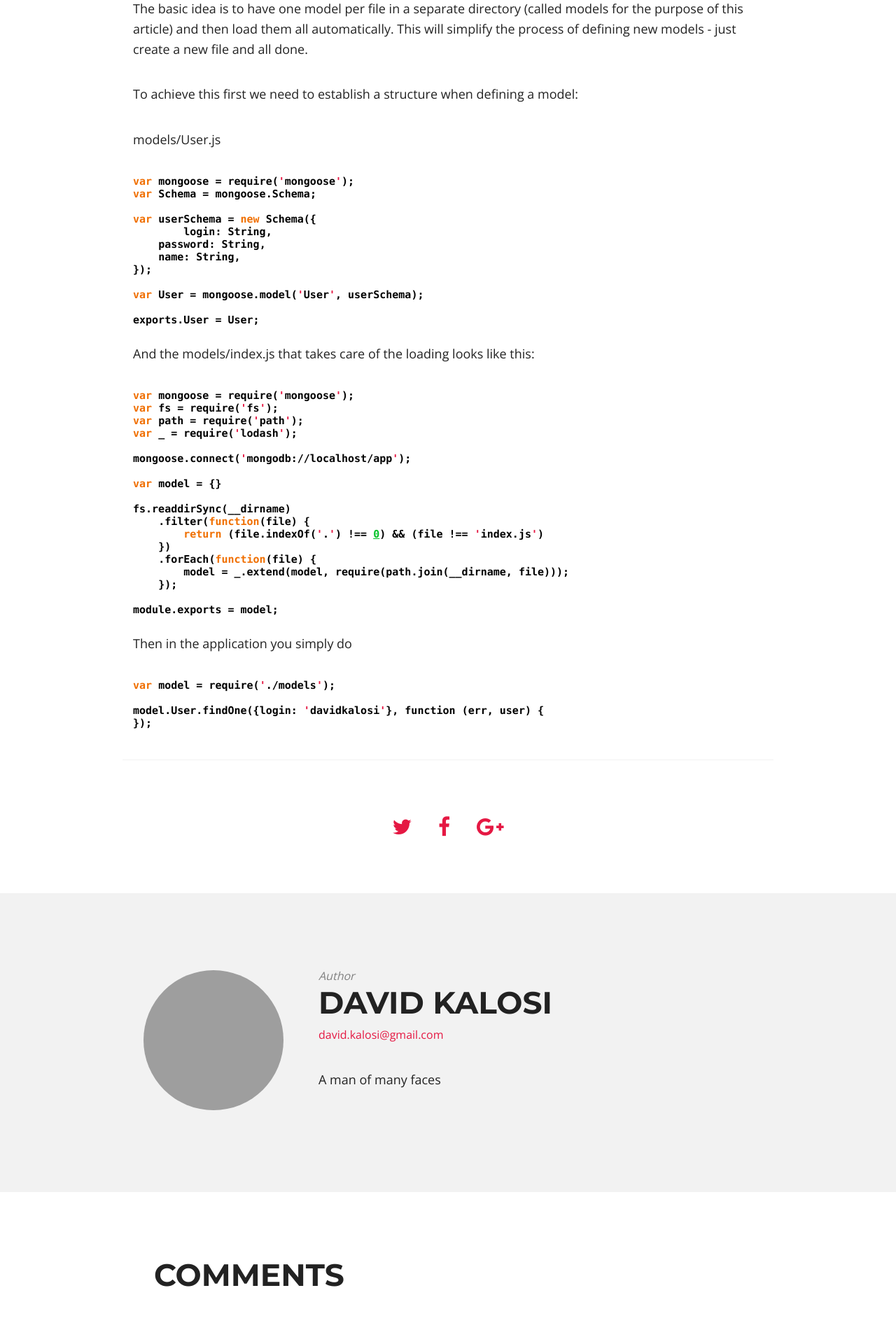
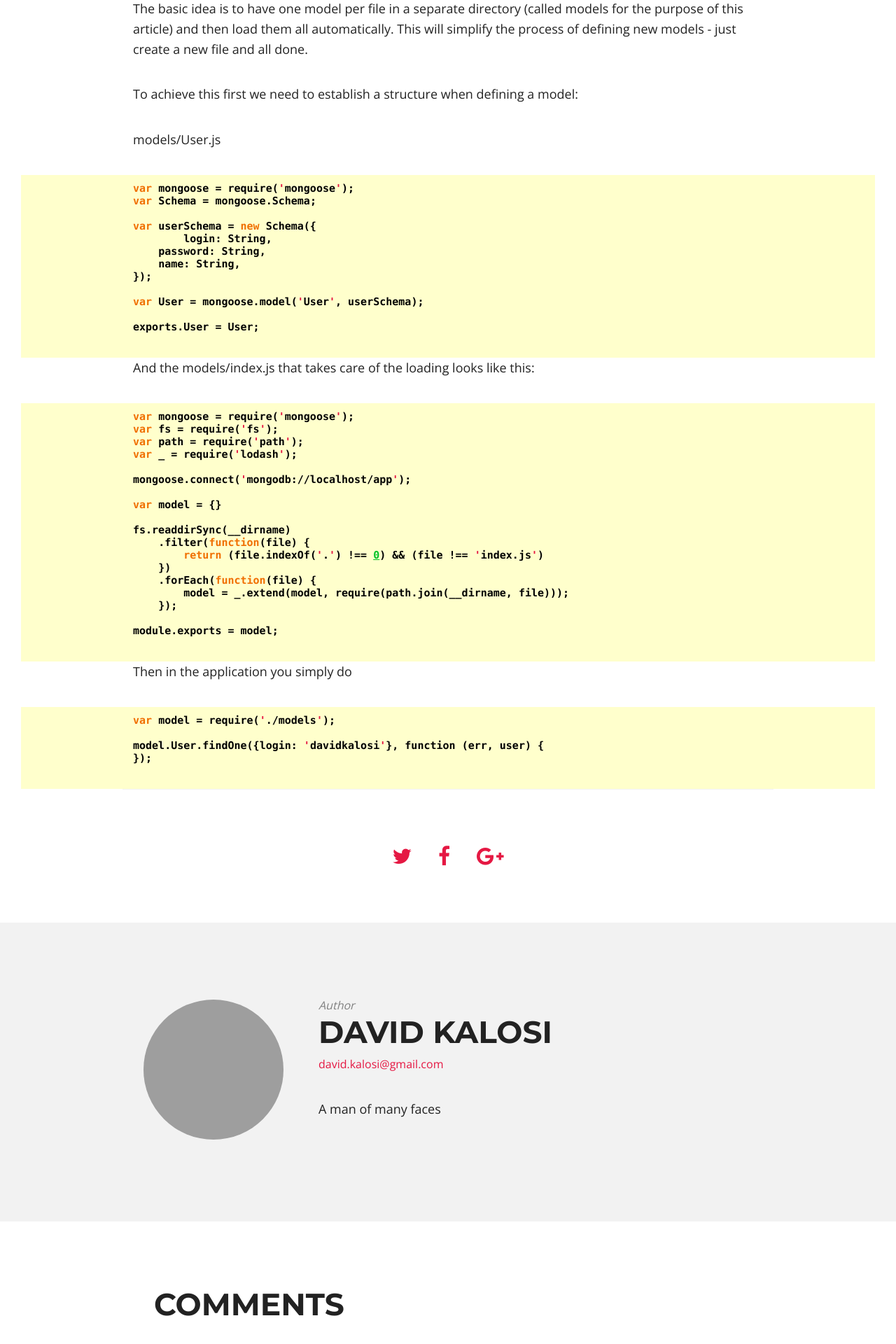
Before and after one commit to davidkalosi/davidkalosi.github.io, a Jekyll site: the page built from _posts/2014-08-17-mongoose-and-dynamic-model-loading.md, in a window 1280 px wide. Shown: the part 743-2663 px from the top of the page at 70% size. Built offline with Jekyll 4.4.1, drawn with Linux system fonts in a browser that asks for light colours; nearby versions of some CDN libraries; comment, search, counter and statistics services are not loaded.

Commit message:
some minor changes

````diff
--- a/_config.yml
+++ b/_config.yml
@@ -48,7 +48,6 @@ timezone:    Europe/Bratislava
 future:      true
 highlighter: pygments
 markdown:    kramdown
-#markdown:  redcarpet
 paginate:    5
 paginate_path: "page:num"
 
@@ -60,11 +59,9 @@ kramdown:
   footnote_nr: 1
   entity_output: as_char
   toc_levels: 1..6
-  use_coderay: false
-  input: GFM
-
+  use_coderay: true
   coderay:
-    coderay_line_numbers:
+    coderay_line_numbers: inline
     coderay_line_numbers_start: 1
     coderay_tab_width: 4
     coderay_bold_every: 10
--- a/_posts/2014-08-17-mongoose-and-dynamic-model-loading.md
+++ b/_posts/2014-08-17-mongoose-and-dynamic-model-loading.md
@@ -18,7 +18,7 @@ The basic idea is to have one model per file in a separate directory (called mod
 To achieve this first we need to establish a structure when defining a model:
 
 models/User.js
-``` javascript
+{% highlight javascript %}
 var mongoose = require('mongoose');
 var Schema = mongoose.Schema;
 
@@ -31,10 +31,10 @@ var userSchema = new Schema({
 var User = mongoose.model('User', userSchema);
 
 exports.User = User;
-```
+{% endhighlight %}
 
 And the models/index.js that takes care of the loading looks like this:
-``` javascript
+{% highlight javascript %}
 var mongoose = require('mongoose');
 var fs = require('fs');
 var path = require('path');
@@ -53,13 +53,12 @@ fs.readdirSync(__dirname)
     });
 
 module.exports = model;
-```
+{% endhighlight %}
 
 Then in the application you simply do
-``` javascript
+{% highlight javascript %}
 var model = require('./models');
 
 model.User.findOne({login: 'davidkalosi'}, function (err, user) {
 });
-
-```
+{% endhighlight %}
--- a/assets/css/style.css
+++ b/assets/css/style.css
@@ -535,6 +535,8 @@ figcaption {
     -moz-border-radius: 4px;
     border-radius: 4px;
 }
+
+.highlight { background-color: #ffffcc }
 .highlight .c { color: #3F6B5B; font-weight: bold} /* Comment */
 .highlight .err { color: #000000} /* Error */
 .highlight .g { color: #000000} /* Generic */
````
Also changed, not shown: 1 other file.
